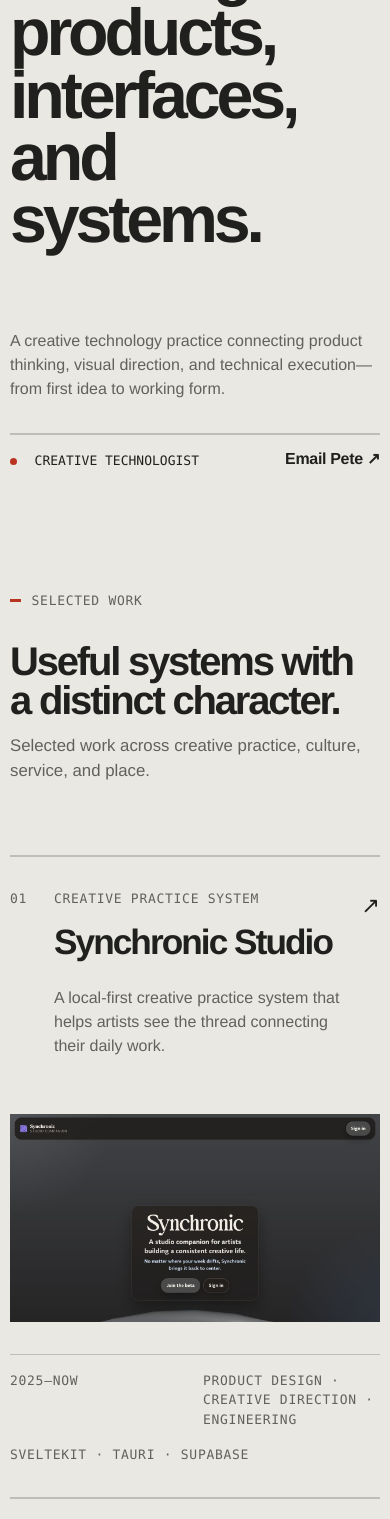
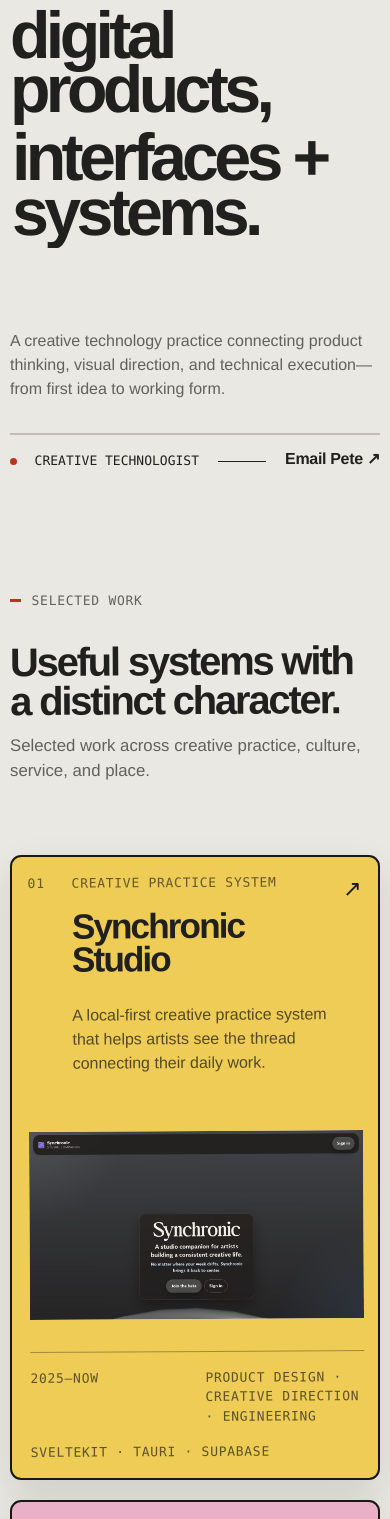
Before and after one commit to petebot/portfolio26, a SvelteKit app: page / in a window 390 px wide. Shown: the part 360-1879 px from the top of the page. Built offline with nearby package versions, Linux system fonts and the light colour scheme.

Commit message:
feat: add expressive homepage motion

```diff
--- /dev/null
+++ b/src/lib/components/HomeMotion.svelte
@@ -0,0 +1,148 @@
+<script lang="ts">
+	import { onMount } from 'svelte';
+
+	onMount(() => {
+		let dispose: (() => void) | undefined;
+		let cancelled = false;
+
+		void (async () => {
+			const root = document.querySelector<HTMLElement>('[data-home-motion]');
+			if (!root) return;
+
+			const reducedMotion = window.matchMedia('(prefers-reduced-motion: reduce)').matches;
+			if (reducedMotion) {
+				root.dataset.motion = 'reduced';
+				return;
+			}
+
+			const [{ gsap }, { ScrollTrigger }] = await Promise.all([
+				import('gsap'),
+				import('gsap/ScrollTrigger')
+			]);
+
+			if (cancelled) return;
+
+			gsap.registerPlugin(ScrollTrigger);
+			root.dataset.motion = 'ready';
+
+			const context = gsap.context(() => {
+				const heroLines = gsap.utils.toArray<HTMLElement>('[data-hero-line] > span');
+				const heroTimeline = gsap.timeline({ defaults: { ease: 'power3.out' } });
+
+				heroTimeline
+					.from('.hero .section-tag', { opacity: 0, y: 12, duration: 0.55 })
+					.from(
+						heroLines,
+						{
+							yPercent: 112,
+							rotation: (index) => (index % 2 === 0 ? 1.4 : -1.1),
+							duration: 1.05,
+							stagger: 0.09
+						},
+						0.08
+					)
+					.from(
+						'.hero-intro, .hero-meta',
+						{ opacity: 0, y: 18, duration: 0.7, stagger: 0.08 },
+						0.52
+					)
+					.from('.hero-marker', { scaleX: 0, duration: 0.7, transformOrigin: 'left center' }, 0.58);
+
+				gsap.utils.toArray<HTMLElement>('[data-reveal]').forEach((element) => {
+					const restRotation = Number(element.dataset.restRotation ?? 0);
+
+					gsap.fromTo(
+						element,
+						{ opacity: 0, y: 46, rotation: restRotation * -0.6 },
+						{
+							opacity: 1,
+							y: 0,
+							rotation: restRotation,
+							duration: 0.9,
+							ease: 'power3.out',
+							scrollTrigger: {
+								trigger: element,
+								start: 'top 86%',
+								once: true
+							}
+						}
+					);
+				});
+
+				gsap.utils.toArray<HTMLElement>('[data-project-card]').forEach((card, index) => {
+					const restRotation = Number(card.dataset.restRotation ?? 0);
+
+					gsap.fromTo(
+						card,
+						{ y: 72, rotation: restRotation + (index % 2 === 0 ? 1.2 : -1.2) },
+						{
+							y: 0,
+							rotation: restRotation,
+							duration: 0.9,
+							ease: 'power3.out',
+							scrollTrigger: {
+								trigger: card,
+								start: 'top 92%',
+								once: true
+							}
+						}
+					);
+				});
+
+				const blinds = gsap.utils.toArray<HTMLElement>('.color-bridge__blind');
+				const bridgeContent = root.querySelector<HTMLElement>('.color-bridge__content');
+
+				if (blinds.length && bridgeContent) {
+					gsap.set(blinds, { scaleX: 0 });
+					gsap.set(bridgeContent, { opacity: 0, y: 34, rotation: -0.5 });
+
+					gsap
+						.timeline({
+							scrollTrigger: {
+								trigger: '.color-bridge',
+								start: 'top 88%',
+								end: 'center 45%',
+								scrub: 0.65
+							}
+						})
+						.to(blinds, {
+							scaleX: 1,
+							duration: 0.72,
+							ease: 'none',
+							stagger: { each: 0.055, from: 'start' }
+						})
+						.to(
+							bridgeContent,
+							{ opacity: 1, y: 0, rotation: -0.2, duration: 0.38, ease: 'power2.out' },
+							0.48
+						);
+				}
+
+				gsap.from('.practice-grid > li', {
+					y: 32,
+					opacity: 0,
+					duration: 0.7,
+					stagger: 0.07,
+					ease: 'power2.out',
+					scrollTrigger: {
+						trigger: '.practice-grid',
+						start: 'top 82%',
+						once: true
+					}
+				});
+			}, root);
+
+			ScrollTrigger.refresh();
+
+			dispose = () => {
+				context.revert();
+				root.removeAttribute('data-motion');
+			};
+		})();
+
+		return () => {
+			cancelled = true;
+			dispose?.();
+		};
+	});
+</script>
--- a/src/routes/+page.svelte
+++ b/src/routes/+page.svelte
@@ -1,8 +1,16 @@
 <script lang="ts">
+	import HomeMotion from '$lib/components/HomeMotion.svelte';
 	import ProjectScreenshot from '$lib/components/ProjectScreenshot.svelte';
 	import type { PageData } from './$types';
 
 	let { data }: { data: PageData } = $props();
+
+	const projectCards = [
+		{ tone: '#eecc55', rotation: -0.32 },
+		{ tone: '#eab0c7', rotation: 0.28 },
+		{ tone: '#aebde8', rotation: -0.22 },
+		{ tone: '#e8a57f', rotation: 0.26 }
+	];
 </script>
 
 <svelte:head>
@@ -13,15 +21,24 @@
 	/>
 </svelte:head>
 
+<div data-home-motion>
+	<HomeMotion />
+
 	<section class="hero" aria-labelledby="hero-title">
 		<div class="section-tag"><i></i><span>Creative technology practice</span></div>
-	<h1 id="hero-title">I design and build digital products, interfaces, and systems.</h1>
+		<h1 id="hero-title" aria-label="I design and build digital products, interfaces, and systems.">
+			<span class="hero-line" data-hero-line><span>I design + build</span></span>
+			<span class="hero-line hero-line--offset" data-hero-line><span>digital products,</span></span>
+			<span class="hero-line" data-hero-line><span>interfaces + systems.</span></span>
+		</h1>
 		<p class="hero-intro">
+			<span>
 				A creative technology practice connecting product thinking, visual direction, and technical
 				execution—from first idea to working form.
+			</span>
 		</p>
 		<div class="hero-meta">
-		<p><i></i> Creative Technologist</p>
+			<p><i></i> Creative Technologist <span class="hero-marker" aria-hidden="true"></span></p>
 			<a href="mailto:pete@petenawara.com">Email Pete <span aria-hidden="true">↗</span></a>
 		</div>
 	</section>
@@ -30,18 +47,23 @@
 		<header class="section-heading">
 			<div class="section-tag"><i></i><span>Selected work</span></div>
 			<div>
-			<h2 id="work-title">Useful systems with a distinct character.</h2>
+				<h2 id="work-title" data-reveal data-rest-rotation="-0.35">
+					Useful systems with a distinct character.
+				</h2>
 				<p>Selected work across creative practice, culture, service, and place.</p>
 			</div>
 		</header>
 
 		<ol class="project-list">
 			{#each data.projects as project, index}
-			<li>
+				{@const card = projectCards[index % projectCards.length]}
+				<li style={`--card-index: ${index}; --card-tone: ${card.tone};`}>
 					<a
 						class="project-card"
 						href={`/projects/${project.slug}`}
 						aria-label={`View ${project.title}`}
+						data-project-card
+						data-rest-rotation={card.rotation}
 					>
 						<div class="project-copy">
 							<span class="project-number">0{index + 1}</span>
@@ -64,11 +86,24 @@
 		</ol>
 	</section>
 
+	<section class="color-bridge" aria-labelledby="bridge-title">
+		<div class="color-bridge__blinds" aria-hidden="true">
+			{#each Array(7) as _}
+				<i class="color-bridge__blind"></i>
+			{/each}
+		</div>
+		<div class="color-bridge__content">
+			<div class="section-tag section-tag--dark"><i></i><span>The through-line</span></div>
+			<h2 id="bridge-title"><span>Concept</span><span>→ working form</span></h2>
+			<p>The idea, the interface, and the machinery behind it—held as one continuous thing.</p>
+		</div>
+	</section>
+
 	<section class="practice" id="practice" aria-labelledby="practice-title">
 		<header class="section-heading">
 			<div class="section-tag"><i></i><span>Working method</span></div>
 			<div>
-			<h2 id="practice-title">Four parts, one practice.</h2>
+				<h2 id="practice-title" data-reveal data-rest-rotation="0.28">Four parts, one practice.</h2>
 				<p>I work across the visible experience and the operating logic behind it.</p>
 			</div>
 		</header>
@@ -84,7 +119,9 @@
 			<li>
 				<span>02</span>
 				<h3>Visual direction</h3>
-			<p>Building an interface language with a distinct voice, useful hierarchy, and restraint.</p>
+				<p>
+					Building an interface language with a distinct voice, useful hierarchy, and restraint.
+				</p>
 			</li>
 			<li>
 				<span>03</span>
@@ -95,7 +132,8 @@
 				<span>04</span>
 				<h3>Durable systems</h3>
 				<p>
-				Designing content, data, and component structures that can evolve without losing coherence.
+					Designing content, data, and component structures that can evolve without losing
+					coherence.
 				</p>
 			</li>
 		</ol>
@@ -104,7 +142,9 @@
 	<section class="about" id="about" aria-labelledby="about-title">
 		<div class="section-tag"><i></i><span>Profile</span></div>
 		<div>
-		<h2 id="about-title">One continuous line from concept to code.</h2>
+			<h2 id="about-title" data-reveal data-rest-rotation="-0.3">
+				One continuous line from concept to code.
+			</h2>
 			<div class="about-copy">
 				<p>
 					I’m Pete Nawara, a creative technologist interested in useful systems with strong visual
@@ -120,16 +160,21 @@
 	</section>
 
 	<section class="contact" aria-labelledby="contact-title">
-	<div class="section-tag"><i></i><span>Contact</span></div>
-	<h2 id="contact-title">Have something interesting to make?</h2>
+		<div class="contact__inner">
+			<div class="section-tag section-tag--light"><i></i><span>Contact</span></div>
+			<h2 id="contact-title" data-reveal data-rest-rotation="0.36">
+				Have something interesting to make?
+			</h2>
 			<a href="mailto:pete@petenawara.com">Email Pete <span aria-hidden="true">↗</span></a>
+		</div>
 	</section>
+</div>
 
 <style>
 	.hero,
 	.work,
 	.about,
-	.contact {
+	.contact__inner {
 		width: min(100% - 2rem, 94rem);
 		margin-inline: auto;
 	}
@@ -160,17 +205,37 @@
 
 	.hero h1 {
 		align-self: center;
-		max-width: 76rem;
-		font-size: var(--font-size-display);
-		line-height: 0.94;
-		letter-spacing: -0.062em;
+		width: 100%;
+		font-size: clamp(4rem, 8.15vw, 8rem);
+		line-height: 0.82;
+		letter-spacing: -0.07em;
+	}
+
+	.hero-line {
+		display: block;
+		overflow: hidden;
+		padding: 0.08em 0.03em 0.13em;
+	}
+
+	.hero-line > span {
+		display: block;
+		transform-origin: 25% 80%;
+	}
+
+	.hero-line--offset {
+		padding-left: clamp(0rem, 11vw, 10rem);
 	}
 
 	.hero-intro {
 		max-width: 35rem;
 		margin-bottom: clamp(2rem, 4vw, 3.5rem);
+		margin-left: clamp(0rem, 43vw, 41rem);
 		font-size: clamp(1rem, 1.45vw, 1.3rem);
 		color: var(--color-text-muted);
+	}
+
+	.hero-intro > span {
+		display: block;
 	}
 
 	.hero-meta {
@@ -195,6 +260,15 @@
 		border-radius: 50%;
 		margin-right: 0.6rem;
 		background: var(--color-accent);
+	}
+
+	.hero-marker {
+		display: inline-block;
+		width: clamp(3rem, 8vw, 7rem);
+		height: 1px;
+		margin-left: 0.7rem;
+		vertical-align: middle;
+		background: currentColor;
 	}
 
 	.hero-meta a,
@@ -248,26 +322,33 @@
 	}
 
 	.project-list > li {
-		margin: 0;
-		border-top: var(--border-width-structure) solid var(--color-border);
+		position: sticky;
+		top: calc(5.35rem + var(--card-index) * 0.45rem);
+		margin: 0 0 clamp(3.5rem, 9vh, 6.5rem);
+		overflow: hidden;
+		background: var(--card-tone);
+		border: var(--border-width-structure) solid var(--color-punch-ink);
+		border-radius: 0.7rem;
+		box-shadow: 0 1rem 2.4rem rgb(24 24 23 / 12%);
 	}
 
 	.project-list > li:last-child {
-		border-bottom: var(--border-width-structure) solid var(--color-border);
+		margin-bottom: 0;
 	}
 
 	.project-card {
 		display: grid;
 		grid-template-columns: minmax(0, 1fr) minmax(20rem, 0.95fr);
 		gap: clamp(2rem, 6vw, 7rem);
-		padding-block: clamp(2rem, 5vw, 4.5rem);
-		color: var(--color-text);
+		padding: clamp(1.4rem, 4vw, 3.2rem);
+		color: var(--color-punch-ink);
 		text-decoration: none;
+		transform-origin: center 16%;
 	}
 
 	.project-card:hover,
 	.project-card:focus-visible {
-		color: var(--color-text);
+		color: var(--color-punch-ink);
 		background: transparent;
 	}
 
@@ -288,12 +369,12 @@
 	}
 
 	.project-number {
-		color: var(--color-text-muted);
+		color: rgb(24 24 23 / 64%);
 	}
 
 	.project-category {
 		margin-bottom: 1rem;
-		color: var(--color-text-muted);
+		color: rgb(24 24 23 / 64%);
 	}
 
 	.project-copy h3 {
@@ -307,7 +388,7 @@
 		max-width: 34rem;
 		margin-top: 1.75rem;
 		font-size: clamp(1rem, 1.5vw, 1.25rem);
-		color: var(--color-text-muted);
+		color: rgb(24 24 23 / 72%);
 	}
 
 	.project-arrow {
@@ -317,7 +398,10 @@
 
 	.project-card:hover .project-copy h3,
 	.project-card:focus-visible .project-copy h3 {
-		color: var(--color-accent);
+		color: var(--color-punch-ink);
+		text-decoration: underline;
+		text-decoration-thickness: 0.06em;
+		text-underline-offset: 0.11em;
 	}
 
 	.project-card:hover .project-arrow,
@@ -331,35 +415,108 @@
 		grid-template-columns: 1fr 1fr 2fr;
 		gap: 1rem;
 		padding-top: 1rem;
-		border-top: 1px solid var(--color-border);
-		color: var(--color-text-muted);
+		border-top: 1px solid rgb(24 24 23 / 36%);
+		color: rgb(24 24 23 / 68%);
+	}
+
+	.color-bridge {
+		position: relative;
+		min-height: min(78rem, 92svh);
+		display: grid;
+		place-items: center;
+		isolation: isolate;
+		overflow: hidden;
+		background: var(--color-bg);
+		color: var(--color-punch-ink);
+	}
+
+	.color-bridge__blinds {
+		position: absolute;
+		inset: 0;
+		z-index: -1;
+		display: grid;
+		grid-template-rows: repeat(7, 1fr);
+	}
+
+	.color-bridge__blind {
+		display: block;
+		background: var(--color-punch-orange);
+		transform-origin: left center;
+	}
+
+	.color-bridge__blind:nth-child(even) {
+		transform-origin: right center;
+	}
+
+	.color-bridge__content {
+		width: min(100% - 2rem, 94rem);
+	}
+
+	.color-bridge h2 {
+		display: flex;
+		flex-direction: column;
+		margin: clamp(4rem, 10vh, 8rem) 0 2rem;
+		font-size: clamp(4.2rem, 12vw, 12rem);
+		line-height: 0.75;
+		letter-spacing: -0.075em;
+		color: var(--color-punch-ink);
+	}
+
+	.color-bridge h2 span:last-child {
+		align-self: flex-end;
+	}
+
+	.color-bridge__content > p {
+		max-width: 38rem;
+		margin: 0 0 0 auto;
+		font-size: clamp(1.1rem, 1.7vw, 1.5rem);
+		line-height: 1.35;
+	}
+
+	.section-tag--dark {
+		color: rgb(24 24 23 / 68%);
+	}
+
+	.section-tag--dark i {
+		background: var(--color-punch-ink);
 	}
 
 	.practice {
 		padding: clamp(5rem, 10vw, 9rem) max(1rem, calc((100vw - 94rem) / 2));
-		background: var(--color-bg-subtle);
-		color: var(--color-text);
+		background: var(--color-punch-ink);
+		color: var(--color-punch-paper);
 	}
 
+	.practice h2,
 	.practice h3 {
-		color: var(--color-text);
+		color: var(--color-punch-paper);
 	}
 
+	.practice .section-tag,
+	.practice .section-heading > div:last-child > p,
 	.practice-grid p {
-		color: var(--color-text-muted);
+		color: rgb(244 240 230 / 67%);
+	}
+
+	.practice .section-tag i {
+		background: var(--color-punch-orange);
+	}
+
+	.practice-grid span {
+		color: var(--color-punch-orange);
 	}
 
 	.practice-grid {
 		display: grid;
 		grid-template-columns: repeat(4, 1fr);
-		border-top: var(--border-width-structure) solid var(--color-border-strong);
+		border-top: var(--border-width-structure) solid rgb(244 240 230 / 58%);
 	}
 
 	.practice-grid li {
 		min-height: 18rem;
 		margin: 0;
 		padding: 1rem 1.25rem 1.25rem;
-		border-right: 1px solid var(--color-border);
+		border-right: 1px solid rgb(244 240 230 / 24%);
 		display: flex;
 		flex-direction: column;
 	}
@@ -371,7 +528,6 @@
 	.practice-grid span {
 		font-family: var(--font-family-mono);
 		font-size: var(--font-size-label);
-		color: var(--color-accent);
 	}
 
 	.practice-grid h3 {
@@ -402,19 +558,38 @@
 	}
 
 	.contact {
-		padding-block: 5rem;
-		border-top: var(--border-width-structure) solid var(--color-border);
+		background: var(--color-punch-blue);
+		color: var(--color-punch-paper);
+	}
+
+	.contact__inner {
+		padding-block: clamp(5rem, 10vw, 9rem);
 	}
 
 	.contact h2 {
-		max-width: 64rem;
 		max-width: 54rem;
 		margin: 3rem 0 2.5rem;
+		color: var(--color-punch-paper);
 	}
 
 	.contact a {
 		display: inline-flex;
 		gap: 1rem;
+		color: var(--color-punch-paper);
+	}
+
+	.contact a:hover,
+	.contact a:focus-visible {
+		color: var(--color-punch-paper);
+		text-decoration: underline;
+	}
+
+	.section-tag--light {
+		color: rgb(244 240 230 / 72%);
+	}
+
+	.section-tag--light i {
+		background: var(--color-punch-paper);
 	}
 
 	@media (max-width: 52rem) {
@@ -449,7 +624,7 @@
 
 		.practice-grid li {
 			min-height: 15rem;
-			border-bottom: 1px solid var(--color-border);
+			border-bottom: 1px solid rgb(244 240 230 / 24%);
 		}
 	}
 
@@ -457,12 +632,21 @@
 		.hero,
 		.work,
 		.about,
-		.contact {
+		.contact__inner,
+		.color-bridge__content {
 			width: min(100% - 1.25rem, 94rem);
 		}
 
 		.hero h1 {
 			font-size: clamp(3.2rem, 17vw, 5.5rem);
+		}
+
+		.hero-line--offset {
+			padding-left: 0;
+		}
+
+		.hero-intro {
+			margin-left: 0;
 		}
 
 		.hero-meta {
@@ -472,6 +656,33 @@
 		.project-copy {
 			grid-template-columns: 2rem minmax(0, 1fr) auto;
 			gap: 0.75rem;
+		}
+
+		.project-list > li {
+			position: relative;
+			top: auto;
+			margin-bottom: 1.25rem;
+		}
+
+		.project-card {
+			padding: 1rem;
+		}
+
+		.color-bridge {
+			min-height: 42rem;
+		}
+
+		.color-bridge h2 {
+			font-size: clamp(3.5rem, 18vw, 6rem);
+			line-height: 0.82;
+		}
+
+		.color-bridge h2 span:last-child {
+			align-self: flex-start;
+		}
+
+		.color-bridge__content > p {
+			margin-left: 0;
 		}
 
 		.practice {
```
Also changed, not shown: package.json (+5 -2 lines), src/lib/styles/tokens.css, 2 other files (tests, documents, lock files or other folders). Lines whose indentation alone changed are shown as unchanged.
